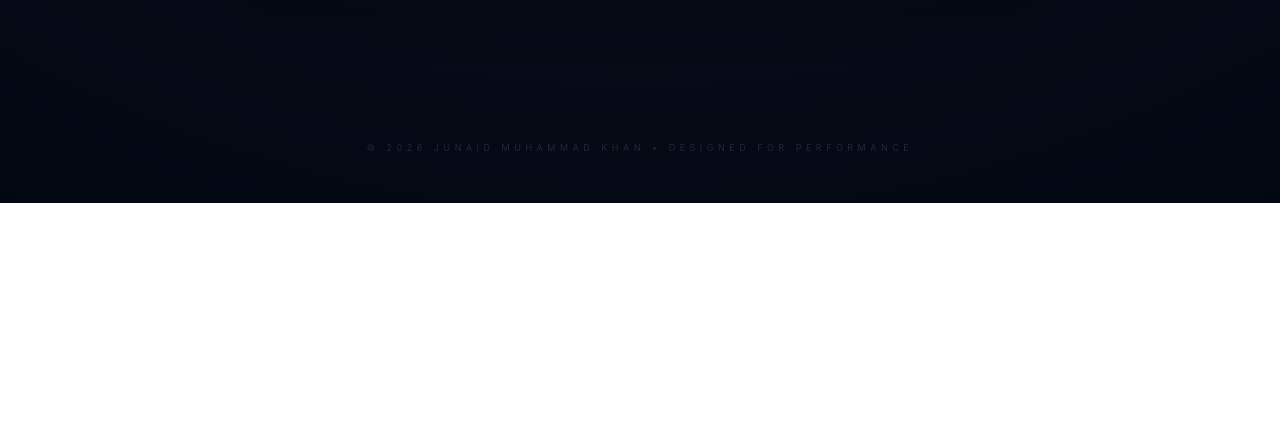
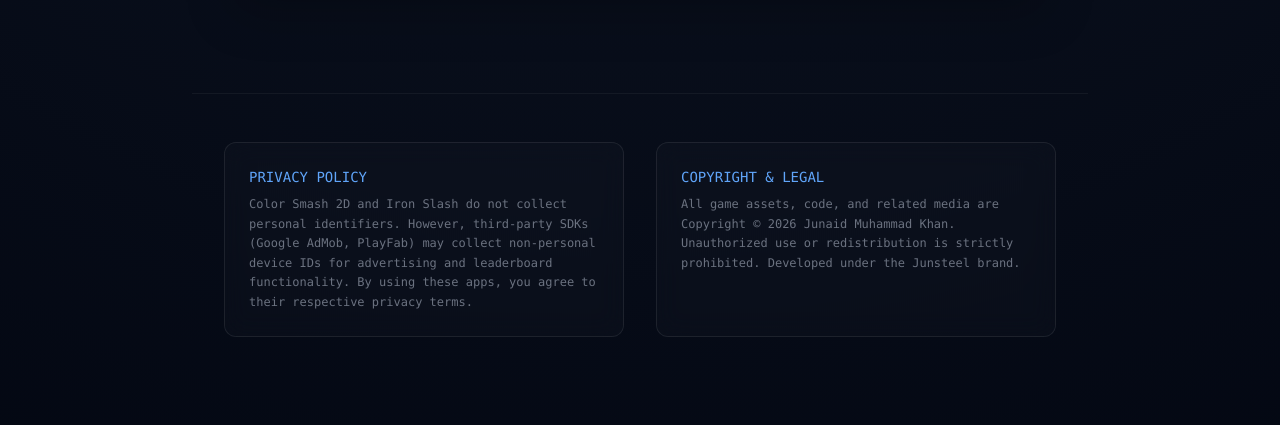
Before and after one commit to Junaid-muhammad-khan/junaid-muhammad-khan.github.io, a plain HTML site: page index.html in a window 1280 px wide. Shown: the part 2375-2800 px from the top of the page. Before the commit the page ends 2578 px from the top, so only its background shows below. Drawn offline with nearby package versions, Linux system fonts and the light colour scheme; animation ran at ten frames a second.

Commit message:
Refactor HTML structure and update styles

```diff
--- a/index.html
+++ b/index.html
@@ -9,26 +9,16 @@
     <link rel="stylesheet" href="https://cdnjs.cloudflare.com/ajax/libs/font-awesome/6.4.0/css/all.min.css">
     <style>
         body { background-color: #020617; color: white; scroll-behavior: smooth; font-family: 'Inter', sans-serif; overflow-x: hidden; position: relative; }
-
-        /* Deep Space Gradient */
         .deep-space { background: radial-gradient(circle at center, #101827 0%, #030712 100%); position: relative; }
-
-        /* Star Particles Canvas */
         #starfield { position: fixed; top: 0; left: 0; width: 100%; height: 100%; z-index: 0; pointer-events: none; opacity: 0.6; }
-
         .glass { background: rgba(255, 255, 255, 0.02); backdrop-filter: blur(12px); border: 1px solid rgba(255, 255, 255, 0.08); transition: all 0.4s ease; position: relative; z-index: 1; }
         .project-card:hover { transform: translateY(-12px); border-color: #3b82f6; box-shadow: 0 20px 25px -5px rgba(59, 130, 246, 0.2); }
         .terminal-box { background: rgba(15, 23, 42, 0.9); border: 1px solid #334155; font-family: 'Courier New', Courier, monospace; position: relative; z-index: 1; }
-
         .btn-appstore { background: #000000; color: #ffffff; border: 1px solid #334155; transition: all 0.3s ease; display: flex; align-items: center; justify-content: center; gap: 8px; padding: 10px; border-radius: 12px; }
         .btn-appstore:hover { background: #1e293b; transform: scale(1.02); border-color: #3b82f6; }
-
         .cv-button { border: 2px solid #3b82f6; color: #3b82f6; transition: all 0.3s ease; position: relative; z-index: 1; }
         .cv-button:hover { background: #3b82f6; color: white; box-shadow: 0 0 20px rgba(59, 130, 246, 0.4); }
-
         .badge-tech { font-size: 10px; background: rgba(59, 130, 246, 0.1); color: #60a5fa; padding: 2px 8px; border-radius: 4px; border: 1px solid rgba(59, 130, 246, 0.2); font-weight: bold; }
-
-        /* The Email Link (Looks like text, copies on click) */
         .email-copy { cursor: pointer; transition: all 0.3s ease; text-decoration: underline; text-decoration-color: rgba(59, 130, 246, 0.3); break-all: break-word; }
         .email-copy:hover { color: #60a5fa; text-decoration-color: #3b82f6; }
     </style>
@@ -84,7 +74,6 @@
         </div>
 
         <div class="grid md:grid-cols-2 gap-8">
-
             <div class="project-card glass p-8 rounded-3xl flex flex-col justify-between" data-aos="fade-up">
                 <div>
                     <div class="flex justify-between items-center mb-6">
@@ -110,13 +99,13 @@
                 <div>
                     <div class="flex justify-between items-center mb-6">
                         <div class="flex gap-2">
-                            <span class="badge-tech">UNITY 3D</span>
+                            <span class="badge-tech">UNITY 2D</span>
                             <span class="badge-tech">URP / C#</span>
                         </div>
                         <i class="fas fa-gamepad text-2xl text-gray-700"></i>
                     </div>
                     <h3 class="text-3xl font-bold mb-3 text-white">Iron Slash</h3>
-                    <p class="text-gray-400 leading-relaxed mb-8">Fast-paced mobile combat title. Feature rigorous memory management and shader optimization to achieve high FPS. Published and live on the App Store.</p>
+                    <p class="text-gray-400 leading-relaxed mb-8">Fast-paced 2D mobile combat title. High-performance physics and sprite optimization for smooth 60FPS gameplay. Live on the App Store.</p>
                 </div>
                 <a href="https://apps.apple.com/us/app/iron-slash/id6758070456" target="_blank" class="btn-appstore">
                     <i class="fab fa-apple text-2xl"></i>
@@ -186,15 +175,36 @@
         </div>
     </section>
 
-    <footer class="py-12 text-center text-gray-800 text-[9px] tracking-[0.5em] uppercase relative z-10">
-        &copy; 2026 Junaid Muhammad Khan • Designed for performance
+    <section id="legal" class="py-12 px-8 max-w-4xl mx-auto relative z-10 border-t border-white/5">
+        <div class="grid md:grid-cols-2 gap-8 text-sm font-mono">
+            <div class="glass p-6 rounded-xl">
+                <h4 class="text-blue-400 mb-2 uppercase">Privacy Policy</h4>
+                <p class="text-gray-500 text-xs leading-relaxed">
+                    Color Smash 2D and Iron Slash do not collect personal identifiers. However, third-party SDKs (Google AdMob, PlayFab) may collect non-personal device IDs for advertising and leaderboard functionality. By using these apps, you agree to their respective privacy terms.
+                </p>
+            </div>
+            <div class="glass p-6 rounded-xl">
+                <h4 class="text-blue-400 mb-2 uppercase">Copyright & Legal</h4>
+                <p class="text-gray-500 text-xs leading-relaxed">
+                    All game assets, code, and related media are Copyright &copy; 2026 Junaid Muhammad Khan. Unauthorized use or redistribution is strictly prohibited. Developed under the Junsteel brand.
+                </p>
+            </div>
+        </div>
+    </section>
+
+    <footer class="py-12 text-center relative z-10">
+        <p class="text-gray-600 text-[10px] tracking-[0.5em] uppercase mb-4">
+            Designed for performance &bull; Verified for App Store
+        </p>
+        <p class="text-white font-bold tracking-widest uppercase text-sm">
+            Developed by Junaid Muhammad Khan
+        </p>
     </footer>
 
     <script src="https://unpkg.com/aos@2.3.1/dist/aos.js"></script>
     <script>
         AOS.init({ duration: 1000, once: true });
 
-        /* No-Click Copy Email Logic */
         function copyEmail() {
             const email = 'imjunaid.mkhan@gmail.com';
             navigator.clipboard.writeText(email).then(() => {
@@ -204,20 +214,13 @@
             });
         }
 
-        /* Interactive Starfield Logic
-           Based on Cursor Repulsion
-        */
         const canvas = document.getElementById('starfield');
         const ctx = canvas.getContext('2d');
         let particles = [];
         const numParticles = 100;
+        let mouse = { x: null, y: null, radius: 100 };
 
-        let mouse = { x: null, y: null, radius: 100 }; // Cursor repulsion area
-
-        window.addEventListener('mousemove', (event) => {
-            mouse.x = event.x;
-            mouse.y = event.y;
-        });
+        window.addEventListener('mousemove', (event) => { mouse.x = event.x; mouse.y = event.y; });
 
         class Particle {
             constructor() {
@@ -233,69 +236,31 @@
             draw() {
                 ctx.fillStyle = this.color;
                 ctx.beginPath();
-                ctx.arc(this.x, this.y, this.size, 0, Math.random() * Math.PI * 2);
+                ctx.arc(this.x, this.y, this.size, 0, Math.PI * 2);
                 ctx.fill();
             }
             update() {
-                // Movement
                 this.y += this.velocity;
-                if (this.y > canvas.height) {
-                    this.y = 0;
-                    this.x = Math.random() * canvas.width;
-                    this.baseX = this.x;
-                    this.baseY = this.y;
-                }
-
-                // Cursor Repulsion
+                if (this.y > canvas.height) { this.y = 0; this.x = Math.random() * canvas.width; this.baseX = this.x; }
                 let dx = mouse.x - this.x;
                 let dy = mouse.y - this.y;
                 let distance = Math.sqrt(dx * dx + dy * dy);
-
                 if (distance < mouse.radius) {
-                    let forceDirectionX = dx / distance;
-                    let forceDirectionY = dy / distance;
                     let force = (mouse.radius - distance) / mouse.radius;
-                    let directionX = forceDirectionX * force * this.pushStrength;
-                    let directionY = forceDirectionY * force * this.pushStrength;
-
-                    this.x -= directionX;
-                    this.y -= directionY;
-                } else {
-                    // Gradual return to base path
-                    if (this.x !== this.baseX) {
-                        let dxBase = this.x - this.baseX;
-                        this.x -= dxBase / 20;
-                    }
+                    this.x -= (dx / distance) * force * this.pushStrength;
+                    this.y -= (dy / distance) * force * this.pushStrength;
+                } else if (this.x !== this.baseX) {
+                    this.x -= (this.x - this.baseX) / 20;
                 }
             }
         }
 
-        function init() {
-            particles = [];
-            for (let i = 0; i < numParticles; i++) {
-                particles.push(new Particle());
-            }
-        }
-
-        function animate() {
-            ctx.clearRect(0, 0, canvas.width, canvas.height);
-            for (let i = 0; i < particles.length; i++) {
-                particles[i].draw();
-                particles[i].update();
-            }
-            requestAnimationFrame(animate);
-        }
-
-        function resizeCanvas() {
-            canvas.width = window.innerWidth;
-            canvas.height = window.innerHeight;
-            init(); // Restart simulation on resize
-        }
-
+        function init() { particles = []; for (let i = 0; i < numParticles; i++) particles.push(new Particle()); }
+        function animate() { ctx.clearRect(0, 0, canvas.width, canvas.height); particles.forEach(p => { p.draw(); p.update(); }); requestAnimationFrame(animate); }
+        function resizeCanvas() { canvas.width = window.innerWidth; canvas.height = window.innerHeight; init(); }
         window.addEventListener('resize', resizeCanvas);
-        resizeCanvas(); // Initialize
-        animate(); // Start loop
-
+        resizeCanvas();
+        animate();
     </script>
 </body>
 </html>
```
